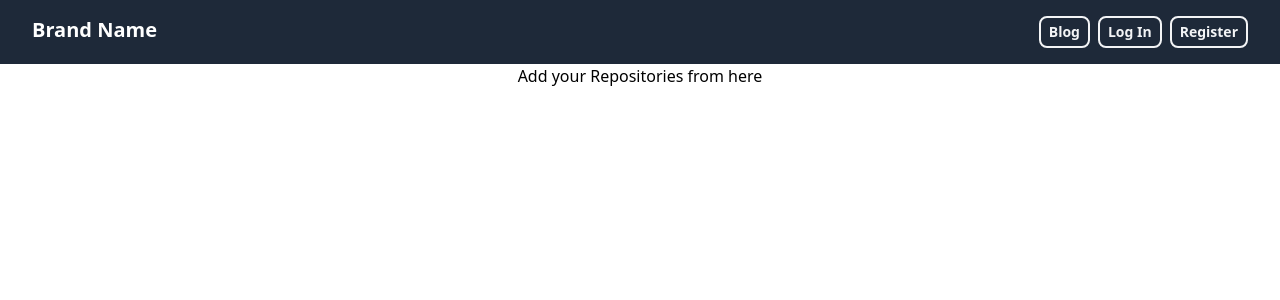
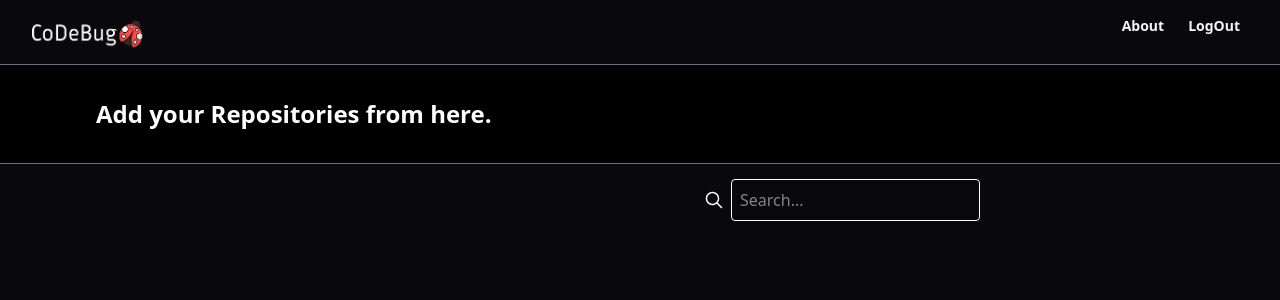
Before and after one commit to Viz2202/Code-repo-front, a React (Vite) app: page /addrepo in a window 1280 px wide. Shown: the top 300 px of the page. Built offline with nearby package versions, Linux system fonts and the light colour scheme; no server answers; a web font is replaced by a local one.

Commit message:
frontend changes

```diff
--- a/src/addrepository/AddRepository.jsx
+++ b/src/addrepository/AddRepository.jsx
@@ -3,6 +3,7 @@ import { pullrequest } from "../samples/issues.js";
 import { useNavigate } from "react-router-dom";
 import axios from "axios";
 import { backendURL } from "../../request";
+import SearchIcon from "../components/icons/gitpullrequest/search.jsx";
 import { getdatetime, separatedatetime } from "../utilities/util.js";
 import Expand from "../assets/expand.svg";
 
@@ -10,6 +11,7 @@ const AddRepository = () =>{
     const navigate = useNavigate();
     const [repos, setrepos] = useState([]);
     const [existingrepos, setexistrepo] = useState([]);
+    const [query, setQuery] = useState("");
     const userId = sessionStorage.getItem("userId");
     const getexistingrepos= async() =>{
         await axios
@@ -47,7 +49,9 @@ const AddRepository = () =>{
     console.log(repos)
     console.log(existingrepos)
     const printrepos = () =>{
-        return repos.map((repo,id)=>{
+        return repos
+        .filter(repo => repo.name.toLowerCase().includes(query.toLowerCase()))
+        .map((repo,id)=>{
             const exists = existingrepos.find(obj => Number(obj.repo_id) === Number(repo.id))
             if(exists){
                 console.log(repo.id)
@@ -55,18 +59,30 @@ const AddRepository = () =>{
             }
             return(
                 <div>
-                    <div>
-                        {repo.name}
-                        <button onClick={() => addtorepo(repo.id,repo.name)}>Add</button>
+                    <div className="flex items-center px-4 sm:px-[20px] mx-4 sm:mx-[300px] h-12.5 border border-gray-500 mb-0">
+                        <span className="w-20 sm:w-[200px] truncate text-sm sm:text-base text-left">{repo.name}</span>
+                        <p className="text-gray-500 flex-1 text-center text-xs sm:text-base">By {sessionStorage.getItem("userName")}</p>
+                        <button className="w-16 sm:w-[80px] text-sm sm:text-base cursor-pointer border-1 border-white-500 rounded-sm hover:bg-white hover:text-black transition-colors duration-300 ease-in-out" onClick={() => addtorepo(repo.id, repo.name)}>Add</button>
                     </div>
                 </div>
             );
         });
     };
     return(
-        <div>
-            <div>
-                <h1>Add your Repositories from here</h1>
+        <div className = "bg-zinc-950 text-white h-full w-full min-h-screen pb-[20px]">
+            <div className="bg-black border-t border-b border-gray-500 flex items-center pl-8 md:pl-24 h-[100px]">
+                <h1 className="text-2xl font-semibold">Add your Repositories from here.</h1>
+            </div>
+            <div className="flex items-center justify-center sm:justify-end text-white mb-[10px] mt-[15px] mx-4 sm:mx-[300px] gap-2">
+                <SearchIcon color={"white"}/>
+                <input
+                    type="text"
+                    placeholder="Search..."
+                    className="p-2 border rounded w-full sm:w-auto max-w-[250px] sm:max-w-none text-sm sm:text-base"
+                    style={{ height: "fit-content" }}
+                    value={query}
+                    onChange={(e) => setQuery(e.target.value)}
+                />
             </div>
             <div>
                 {printrepos()}
--- /dev/null
+++ b/src/components/icons/gitpullrequest/search.jsx
@@ -0,0 +1,18 @@
+const SearchIcon = ({color}) => {
+  return (
+    <svg width="18" height="18" viewBox="0 0 24 24" fill={color} xmlns="http://www.w3.org/2000/svg">
+      <g id="SVGRepo_bgCarrier" style={{ strokeWidth: 0 }}></g>
+      <g id="SVGRepo_tracerCarrier" strokeLinecap="round" strokeLinejoin="round"></g>
+      <g id="SVGRepo_iconCarrier">
+        <path
+          fillRule="evenodd"
+          clipRule="evenodd"
+          d="M17.0392 15.6244C18.2714 14.084 19.0082 12.1301 19.0082 10.0041C19.0082 5.03127 14.9769 1 10.0041 1C5.03127 1 1 5.03127 1 10.0041C1 14.9769 5.03127 19.0082 10.0041 19.0082C12.1301 19.0082 14.084 18.2714 15.6244 17.0392L21.2921 22.707C21.6828 23.0977 22.3163 23.0977 22.707 22.707C23.0977 22.3163 23.0977 21.6828 22.707 21.2921L17.0392 15.6244ZM10.0041 17.0173C6.1308 17.0173 2.99087 13.8774 2.99087 10.0041C2.99087 6.1308 6.1308 2.99087 10.0041 2.99087C13.8774 2.99087 17.0173 6.1308 17.0173 10.0041C17.0173 13.8774 13.8774 17.0173 10.0041 17.0173Z"
+          fill={color}
+        />
+      </g>
+    </svg>
+  );
+};
+
+export default SearchIcon;
--- a/src/login/Login.jsx
+++ b/src/login/Login.jsx
@@ -100,7 +100,7 @@ const Login = () => {
                 </div>
                 <button
                   style = {{"backgroundColor":"white"}}
-                  className="whitespace-nowrap ring-offset-background transition-colors focus-visible:outline-none focus-visible:ring-2 focus-visible:ring-ring focus-visible:ring-offset-2 disabled:pointer-events-none disabled:opacity-50 bg-white text-zinc-950 hover:bg-white/90 active:bg-white/80 flex w-full max-w-full mt-6 items-center justify-center rounded-lg px-4 py-4 text-base font-medium"
+                  className="whitespace-nowrap ring-offset-background transition-colors focus-visible:outline-none focus-visible:ring-2 focus-visible:ring-ring focus-visible:ring-offset-2 disabled:pointer-events-none disabled:opacity-50 bg-white text-zinc-950 hover:bg-white/90 active:bg-white/80 flex w-full max-w-full mt-6 items-center justify-center rounded-lg px-4 py-4 text-base font-medium cursor-pointer"
                   type="submit"
                 >
                   Sign in
--- a/src/navbar/Navbar.jsx
+++ b/src/navbar/Navbar.jsx
@@ -2,21 +2,26 @@ import { useState } from "react";
 
 const Navbar = ({}) => {
     const [isOpen,setIsOpen] = useState(false);
-    const buttonClasses = 'text-gray-100 font-bold text-sm px-2 py-1 border-2 border-gray-100 hover:bg-gray-100 hover:text-gray-800 rounded-lg transition duration-300'
+    const buttonClasses = 'text-gray-100 font-bold text-sm px-2 py-1 hover:underline transition duration-300'
     const buttons = (
       <>
-        <button className={buttonClasses}>Blog</button>
-        <button className={buttonClasses}>Log In</button>
-        <button className={buttonClasses}>Register</button>
+        <button className={buttonClasses}>About</button>
+        <button className={buttonClasses}>LogOut</button>
       </>
     )
   return (
-    <nav className="bg-gray-800 text-white fixed w-full">
+    <nav className="bg-zinc-950 text-white fixed w-full z-50">
       <div className="max-w-7xl mx-auto px-4 sm:px-6 lg:px-8">
         <div className="flex items-center justify-between h-16">
           <div className="flex flex-row w-full justify-between">
             <div className="text-xl font-bold">
-              Brand Name
+                <a href="/repos">
+                  <img
+                    src="./src/assets/logo-white.png"
+                    alt="CoDeBug Logo"
+                    className="w-30 h-10"  // 👈 resize here
+                  />
+                </a>
             </div>
             <div className="hidden md:block">
               <div className="flex ml-10 items-baseline space-x-2">
```
Also changed, not shown: src/repositories/Repositories.jsx (+36 -26 lines), src/assets/logo-white.png (added).
